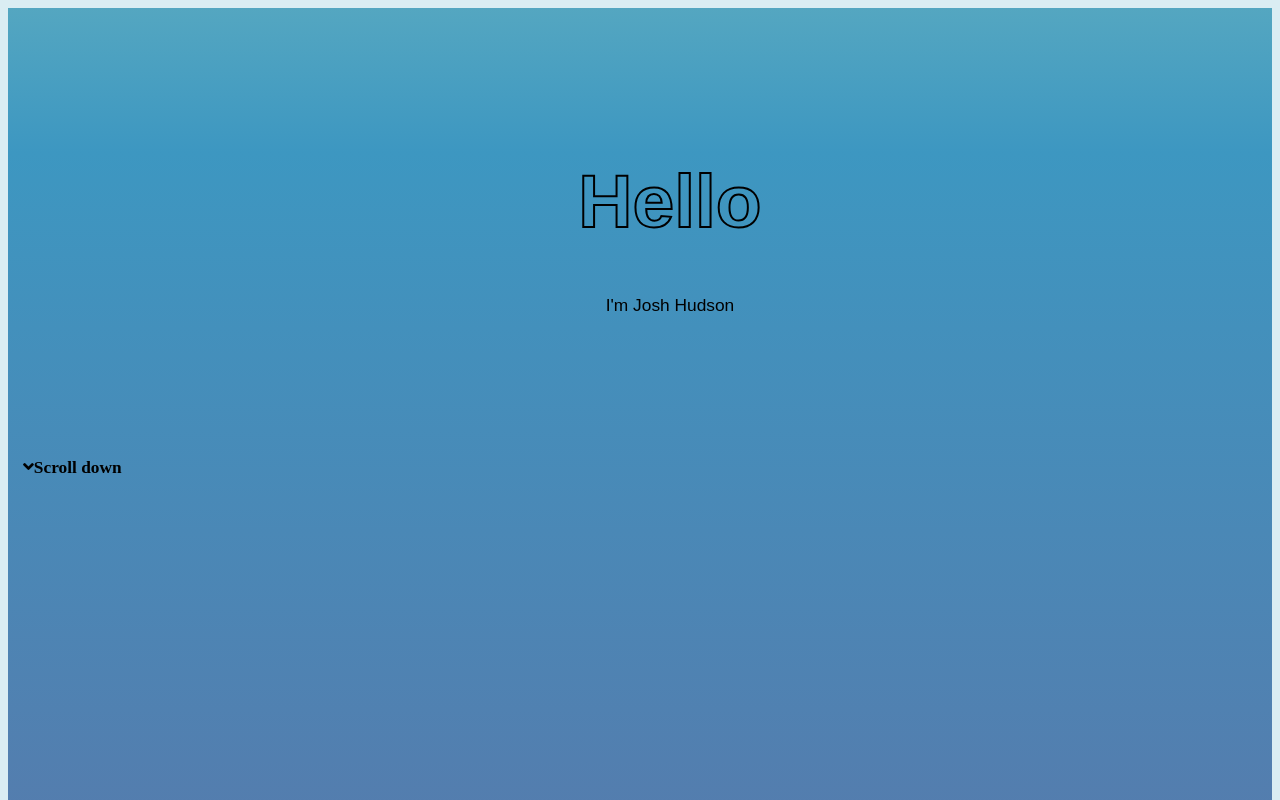
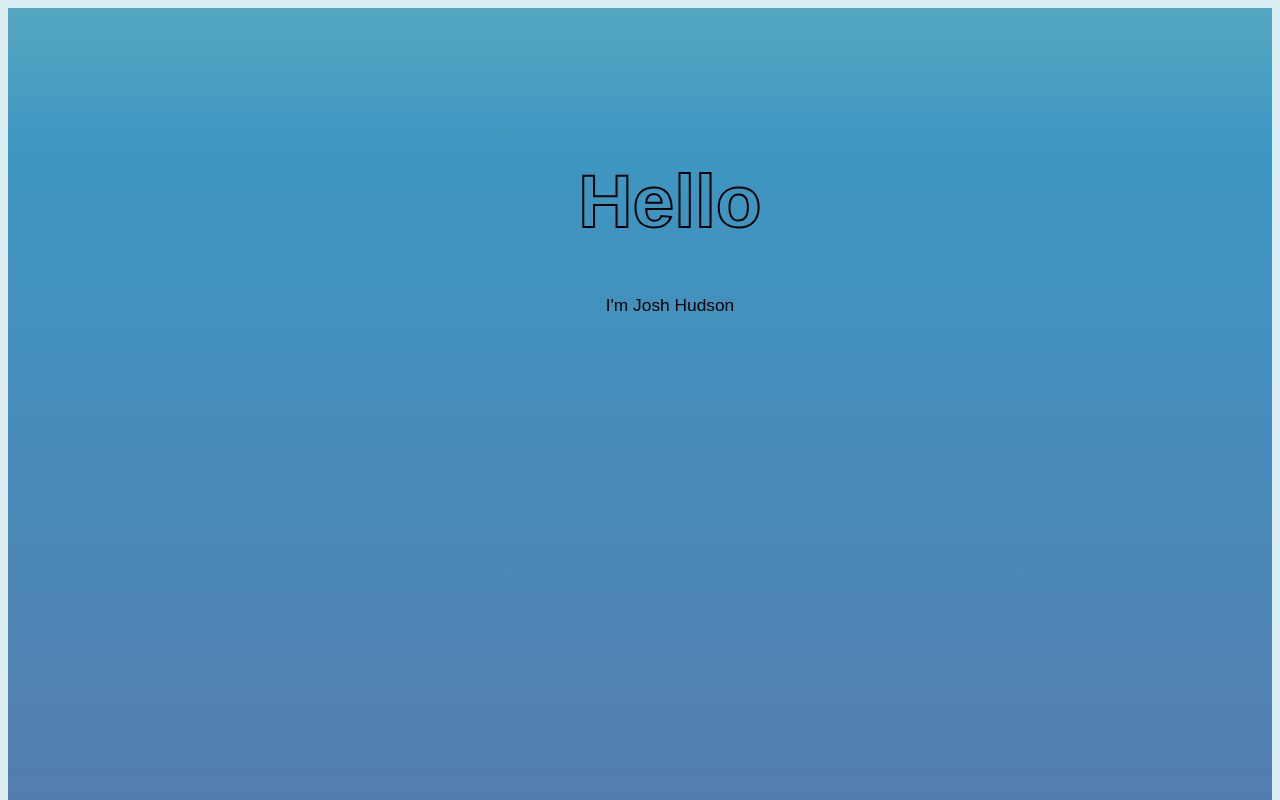
Before and after one commit to joshyhud/Website, a plain HTML site: page index.html in a window 1280 px wide. Shown: the top 800 px of the page. Drawn offline with Linux system fonts and the light colour scheme.

Commit message:
initial develop branch creation and removed scroll text

```diff
--- a/index.html
+++ b/index.html
@@ -18,7 +18,6 @@
 						</p>
 					</div>
 			</div>
-			<div class="scroll-down fa fa-angle-down">Scroll down</div>
 		</div>
 
 		<div class='project'>
```
